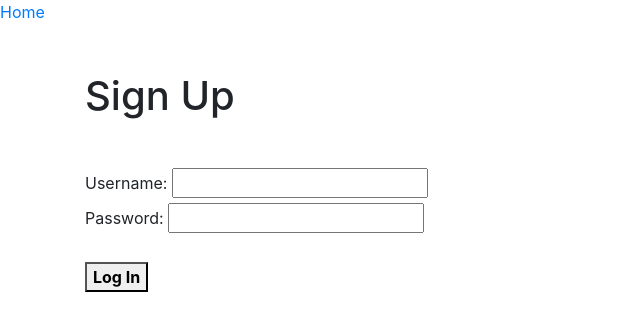
After one commit to richardgalvez/python-playground, a Flask app: template Trapper/server/templates/login.html in a window 1280 px wide. The commit adds this page. Shown: the top 331 px of the page, without its empty margins (0-640 px from the left). Run offline with Flask 3, Linux system fonts and the light colour scheme; the template is opened without the code that fills it: most values are stand-ins (such as "Sample title", 1, 10 or a date in 2020); some libraries are stand-ins or nearby versions.

Commit message:
Trapper - Log in functionality and view WIP.

```diff
--- a/Trapper/server/main.py
+++ b/Trapper/server/main.py
@@ -25,9 +25,9 @@ async def home(request: Request, db: Session = Depends(get_db)):
     )
 
 
-@app.get("/login", response_class=HTMLResponse)
-async def login(request: Request):
-    return templates.TemplateResponse("auth.html", {"request": request})
+@app.get("/register", response_class=HTMLResponse)
+async def register(request: Request):
+    return templates.TemplateResponse("register.html", {"request": request})
 
 
 @app.get("/report", response_class=HTMLResponse)
--- a/Trapper/server/templates/_navigation.html
+++ b/Trapper/server/templates/_navigation.html
@@ -1,5 +1,5 @@
 <nav>
-  {% for menu_item in ["home", "login"] %}
+  {% for menu_item in ["home", "register", "login"] %}
     <a href="{{ url_for(menu_item) }}"> {{ menu_item | capitalize }}</a>
   {% endfor %}
 </nav>
--- /dev/null
+++ b/Trapper/server/templates/login.html
@@ -0,0 +1,23 @@
+{% extends "layout.html" %}
+
+{% block title %}
+  {{ title }} | Login
+{% endblock title%}
+
+{% block content %}
+<div class="container mt-5">
+  <h1 class="mb-4">Sign Up</h1>
+  <br>
+    <form action="/login" method="post">
+      <label for="username">Username:</label>
+      <input type="text" id="username" name="username" required>
+      <br>
+      <label for="password">Password:</label>
+      <input type="password" id="password" name="password" required>
+      <br>
+      <br>
+      <button type="submit"><b>Log In</b></button>
+    </form>
+  <br>
+</div>
+{% endblock content %}
--- a/Trapper/server/templates/auth.html
+++ b/Trapper/server/templates/register.html
@@ -1,12 +1,12 @@
 {% extends "layout.html" %}
 
 {% block title %}
-  {{ title }} | Login
+  {{ title }} | Register - Sign Up
 {% endblock title%}
 
 {% block content %}
 <div class="container mt-5">
-  <h1 class="mb-4">Register for an account</h1>
+  <h1 class="mb-4">Sign Up</h1>
   <br>
     <form action="/register" method="post">
       <label for="username">Username:</label>
```
Also changed, not shown: Trapper/server/routers/auth.py (+5 -9 lines).
